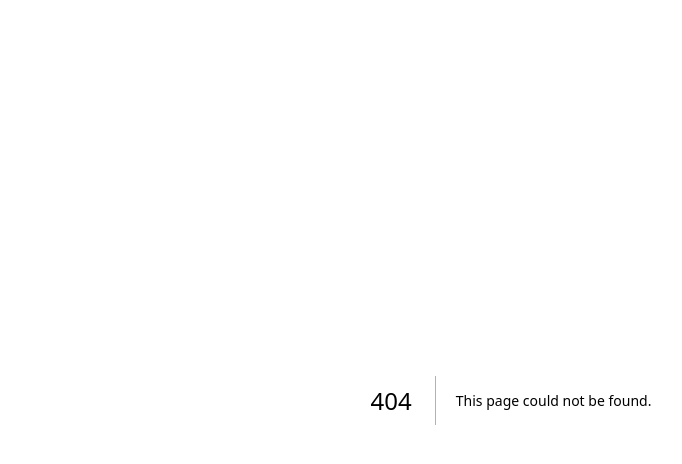
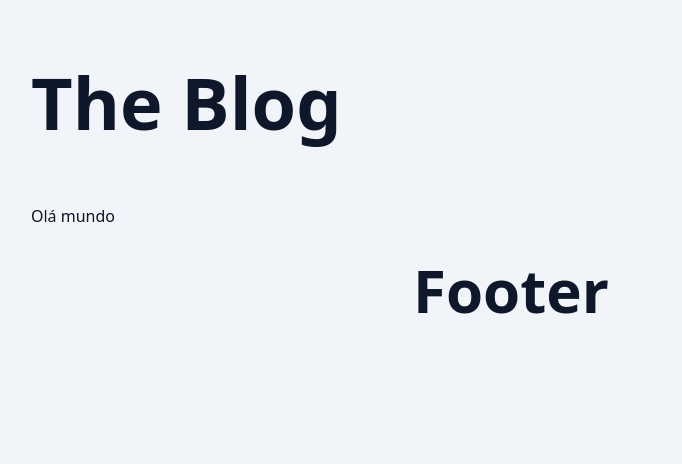
Before and after one commit to PatrickyLucas/the-blog-next-react-course, a Next.js app: page /about in a window 1280 px wide. Before the commit this address had no page. Shown: the top 464 px of the page, without its empty margins (129-811 px from the left). Built offline with nearby package versions, Linux system fonts and the light colour scheme.

Commit message:
feat: Sobre layout.tsx (root) e Metadata do Next para title e description

```diff
--- /dev/null
+++ b/src/app/about/page.tsx
@@ -0,0 +1,9 @@
+import { Metadata } from 'next';
+
+export const metadata: Metadata = {
+  title: 'About',
+};
+
+export default function AboutPage() {
+  return <h1>Olá mundo</h1>;
+}
--- a/src/app/layout.tsx
+++ b/src/app/layout.tsx
@@ -1,8 +1,13 @@
+import { Container } from '@/components/Container';
+import { Header } from '@/components/Header';
 import type { Metadata } from 'next';
 import './globals.css';
 
 export const metadata: Metadata = {
-  title: 'The blog - Este é um blog com Next.js',
+  title: {
+    default: 'The blog - Este é um blog com Next.js',
+    template: '%s | The Blog',
+  },
   description: 'Essa seria a descrição dessa página.',
 };
 
@@ -13,7 +18,17 @@ type RootLayoutProps = {
 export default function RootLayout({ children }: Readonly<RootLayoutProps>) {
   return (
     <html lang='pt-BR'>
-      <body>{children}</body>
+      <body>
+        <Container>
+          <Header />
+
+          {children}
+
+          <footer>
+            <p className='text-6xl font-bold text-center py-8'>Footer</p>
+          </footer>
+        </Container>
+      </body>
     </html>
   );
 }
--- a/src/app/page.tsx
+++ b/src/app/page.tsx
@@ -1,5 +1,3 @@
-import { Container } from '@/components/Container';
-import { Header } from '@/components/Header';
 import { PostFeatured } from '@/components/PostFeatured';
 import { PostsList } from '@/components/PostList';
 import { SpinLoader } from '@/components/SpinLoader';
@@ -7,20 +5,14 @@ import { Suspense } from 'react';
 
 export default async function HomePage() {
   return (
-    <Container>
-      <Header />
-
-       <Suspense fallback={<SpinLoader />}>
+    <>
+      <Suspense fallback={<SpinLoader />}>
         <PostFeatured />
       </Suspense>
 
       <Suspense fallback={<SpinLoader />}>
         <PostsList />
       </Suspense>
-
-      <footer>
-        <p className='text-6xl font-bold text-center py-8'>Footer</p>
-      </footer>
-    </Container>
+    </>
   );
 }
```
